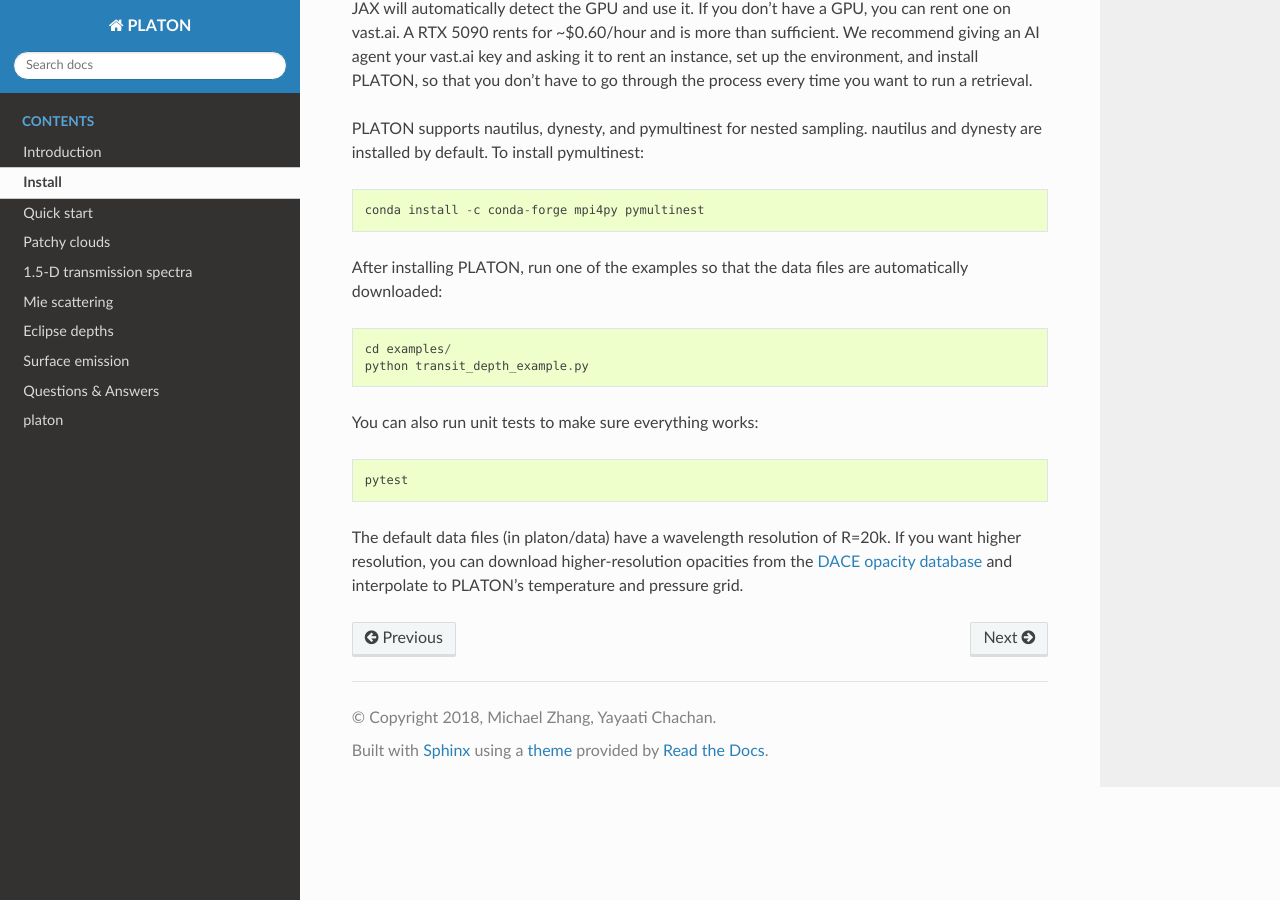
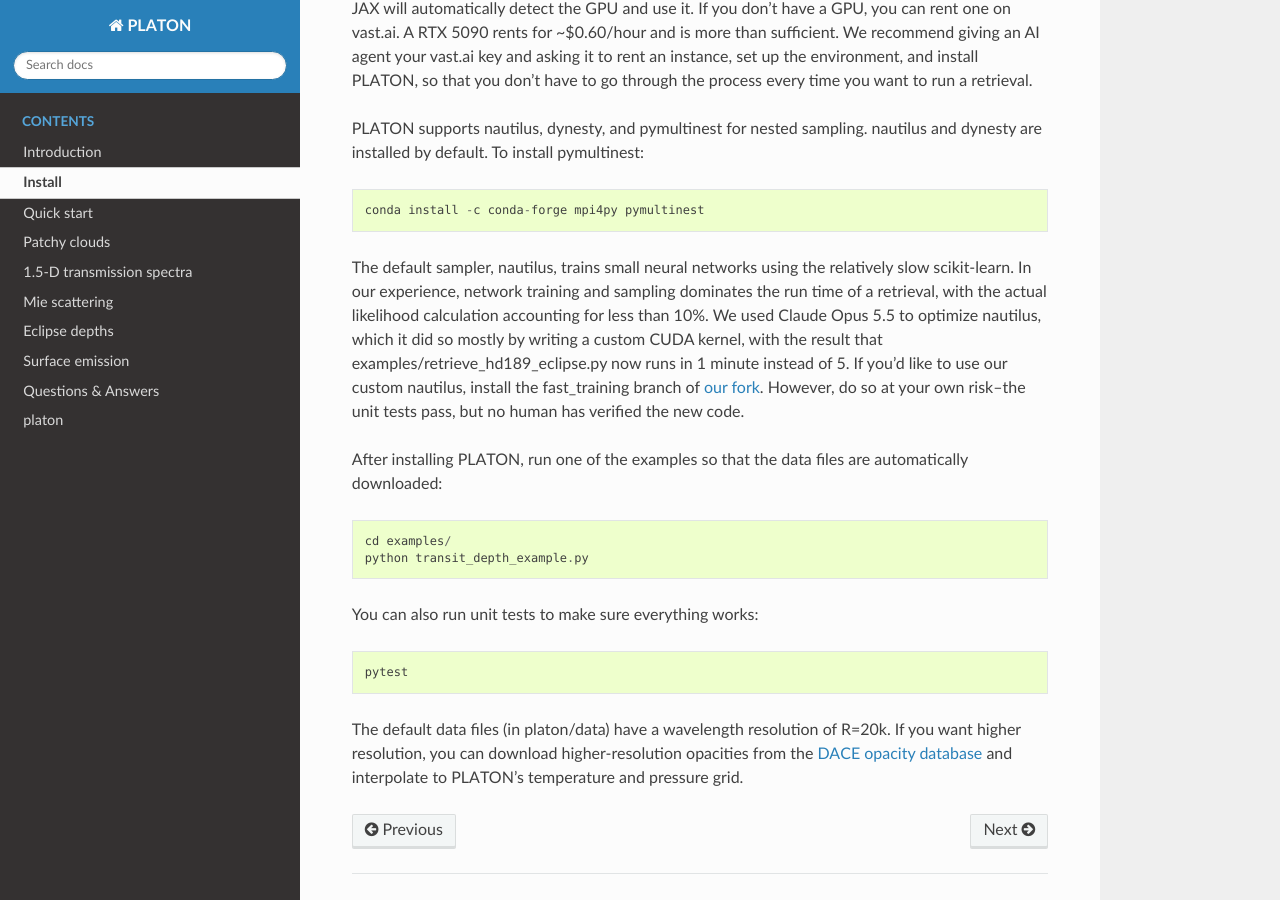
Before and after one commit to ideasrule/platon, a Sphinx documentation site: the page built from docs/install.rst, in a window 1280 px wide and 900 px high, scrolled down 570 px. Built offline with Sphinx 7.4.7 and the Read the Docs theme 3.1.0, drawn with Linux system fonts in a browser that asks for light colours.

Commit message:
Telling users about optimized nautilus

```diff
--- a/docs/install.rst
+++ b/docs/install.rst
@@ -18,6 +18,10 @@ PLATON supports nautilus, dynesty, and pymultinest for nested sampling.  nautilu
 
   conda install -c conda-forge mpi4py pymultinest
 
+The default sampler, nautilus, trains small neural networks using the relatively slow scikit-learn.  In our experience, network training and sampling dominates the run time of a retrieval, with the actual
+likelihood calculation accounting for less than 10%.  We used Claude Opus 5.5 to optimize nautilus, which it did so mostly by writing a custom CUDA kernel, with the result that examples/retrieve_hd189_eclipse.py
+now runs in 1 minute instead of 5.  If you'd like to use our custom nautilus, install the fast_training branch of `our fork <https://github.com/ideasrule/nautilus/tree/fast_training>`_.  However, do so at your own risk--the unit tests pass, but no human has verified the new code.
+
 After installing PLATON, run one of the examples so that the data files are automatically downloaded::
 
   cd examples/
```
